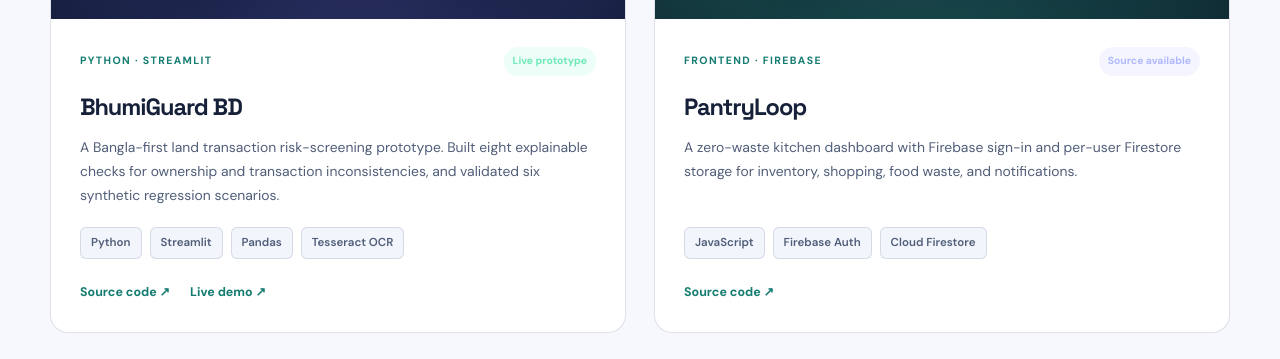
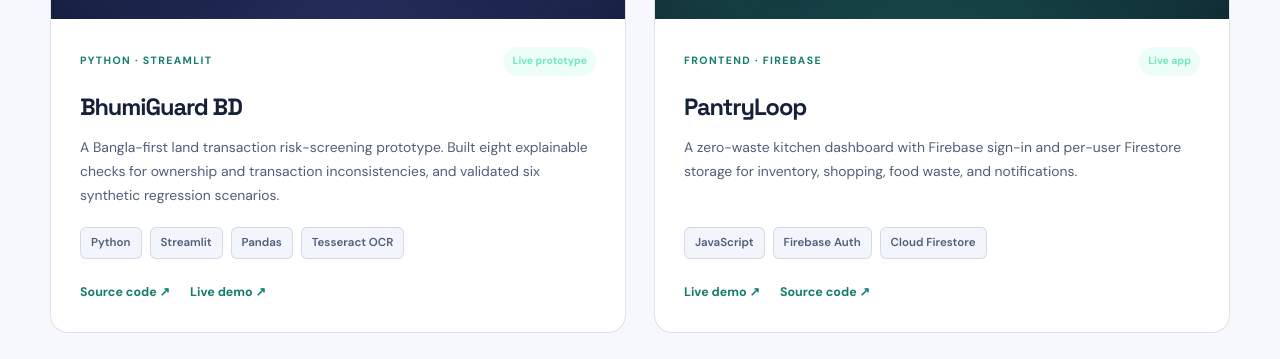
Before and after one commit to mhshuvo1830/shuvo-portfolio, a plain HTML site: page index.html in a window 1280 px wide. Shown: the part 3015-3374 px from the top of the page. Drawn offline with Linux system fonts and the light colour scheme.

Commit message:
Update project info for PantryLoop and Routine Finder

```diff
--- a/index.html
+++ b/index.html
@@ -94,7 +94,7 @@
 </article>
 <article class="project-card" id="project-pantryloop">
 <div class="project-art pantry-art dashboard-art"><div class="art-grid"></div><div aria-hidden="true" class="mini-window pantry-window"><div class="mock-toolbar"><span class="mock-logo pantry-logo">P</span><span>PantryLoop</span><span class="mock-dots">•••</span></div><div class="pantry-overview"><div><small>PANTRY</small><strong>Inventory</strong><span>Manage your essentials</span></div><span class="pantry-illustration">◒</span></div><div class="pantry-tabs"><span>Inventory</span><span>Shopping</span><span>Waste</span></div><div class="pantry-bars"><i></i><i></i><i></i><i></i></div></div><div class="project-art-caption">02 / ZERO-WASTE DASHBOARD <span>↗</span></div></div>
-<div class="project-info"><div class="project-overline"><span>FRONTEND · FIREBASE</span><span class="status-pill status-source">Source available</span></div><h3>PantryLoop</h3><p>A zero-waste kitchen dashboard with Firebase sign-in and per-user Firestore storage for inventory, shopping, food waste, and notifications.</p><div class="tag-list project-tags"><span>JavaScript</span><span>Firebase Auth</span><span>Cloud Firestore</span></div><div class="project-links"><a data-link="pantryCode" hidden="" href="#">Source code ↗</a></div></div>
+<div class="project-info"><div class="project-overline"><span>FRONTEND · FIREBASE</span><span class="status-pill status-live">Live app</span></div><h3>PantryLoop</h3><p>A zero-waste kitchen dashboard with Firebase sign-in and per-user Firestore storage for inventory, shopping, food waste, and notifications.</p><div class="tag-list project-tags"><span>JavaScript</span><span>Firebase Auth</span><span>Cloud Firestore</span></div><div class="project-links"><a href="https://mhshuvo1830.github.io/zero-waste-kitchenv2.0/" target="_blank" rel="noopener noreferrer">Live demo ↗</a><a href="https://github.com/mhshuvo1830/zero-waste-kitchenv2.0" target="_blank" rel="noopener noreferrer">Source code ↗</a></div></div>
 </article>
 <article class="project-card" id="project-routine">
 <div class="project-art routine-art dashboard-art"><div class="art-grid"></div><div aria-hidden="true" class="mini-window routine-window"><div class="mock-toolbar"><span class="mock-logo routine-logo">R</span><span>Routine Finder</span><span class="mock-dots">•••</span></div><div class="routine-filter"><span>Batch / Section</span><strong>Find routine ↗</strong></div><div class="routine-cols"><div><small>SUN</small><i></i><i></i></div><div><small>MON</small><i></i></div><div><small>TUE</small><i></i><i></i></div><div><small>WED</small><i></i></div></div></div><div class="project-art-caption">03 / STUDENT UTILITY <span>↗</span></div></div>
```
